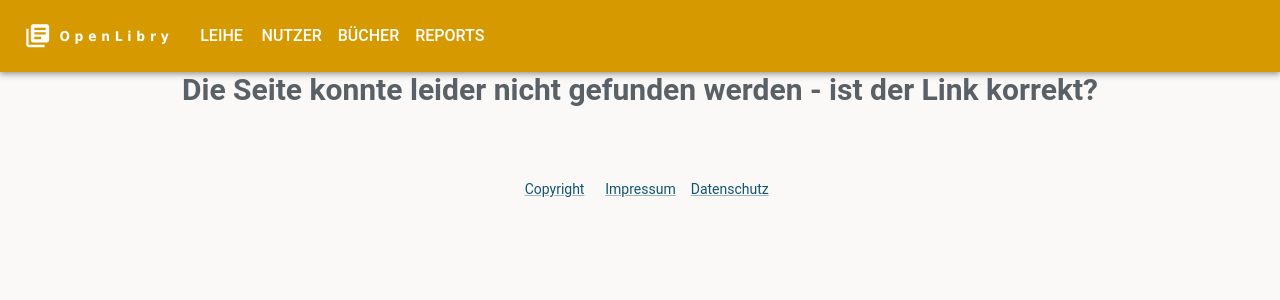
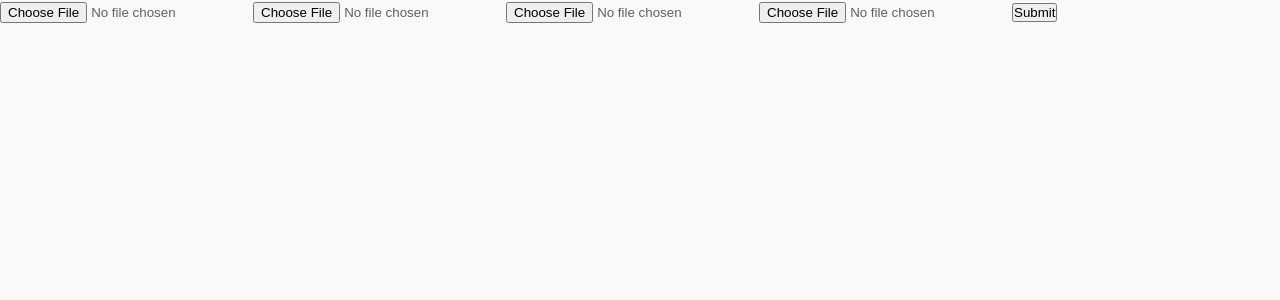
Before and after one commit to jzakotnik/openlibry, a Next.js app: page /openbiblio in a window 1280 px wide. Before the commit this address had no page. Shown: the top 300 px of the page. Built offline with nearby package versions, Linux system fonts and the light colour scheme.

Commit message:
initial file for merging openbiblio files

```diff
--- /dev/null
+++ b/pages/openbiblio/index.tsx
@@ -0,0 +1,70 @@
+import { useState } from "react";
+
+export default function MergeFiles() {
+  // State to store the file contents
+  const [fileContent1, setFileContent1] = useState(null);
+  const [fileContent2, setFileContent2] = useState(null);
+  const [fileContent3, setFileContent3] = useState(null);
+  const [fileContent4, setFileContent4] = useState(null);
+
+  // Handler for file change events
+  const handleFileChange = (fileIndex: any, event: any) => {
+    const file = event.target.files[0];
+    if (file && file.type === "application/json") {
+      const reader = new FileReader();
+      reader.onload = (e) => {
+        const content = JSON.parse(e.target!.result as any);
+        // Assign content to the right state based on file index
+        if (fileIndex === 1) setFileContent1(content);
+        else if (fileIndex === 2) setFileContent2(content);
+        else if (fileIndex === 3) setFileContent3(content);
+        else if (fileIndex === 4) setFileContent4(content);
+      };
+      reader.readAsText(file);
+    } else {
+      alert("Please upload a JSON file.");
+    }
+  };
+
+  // Handler for form submission
+  const handleSubmit = (event: any) => {
+    event.preventDefault();
+    console.log("File 1 content:", fileContent1);
+    console.log("File 2 content:", fileContent2);
+    console.log("File 3 content:", fileContent3);
+    console.log("File 4 content:", fileContent4);
+    // Here you can do further processing with the uploaded JSON content
+  };
+
+  return (
+    <div>
+      <form onSubmit={handleSubmit}>
+        <input
+          type="file"
+          onChange={(e) => handleFileChange(1, e)}
+          accept="application/json"
+        />
+        <input
+          type="file"
+          onChange={(e) => handleFileChange(2, e)}
+          accept="application/json"
+        />
+        <input
+          type="file"
+          onChange={(e) => handleFileChange(3, e)}
+          accept="application/json"
+        />
+        <input
+          type="file"
+          onChange={(e) => handleFileChange(4, e)}
+          accept="application/json"
+        />
+        <button type="submit">Submit</button>
+      </form>
+      {fileContent1 && <pre>{JSON.stringify(fileContent1, null, 2)}</pre>}
+      {fileContent2 && <pre>{JSON.stringify(fileContent2, null, 2)}</pre>}
+      {fileContent3 && <pre>{JSON.stringify(fileContent3, null, 2)}</pre>}
+      {fileContent4 && <pre>{JSON.stringify(fileContent4, null, 2)}</pre>}
+    </div>
+  );
+}
```
